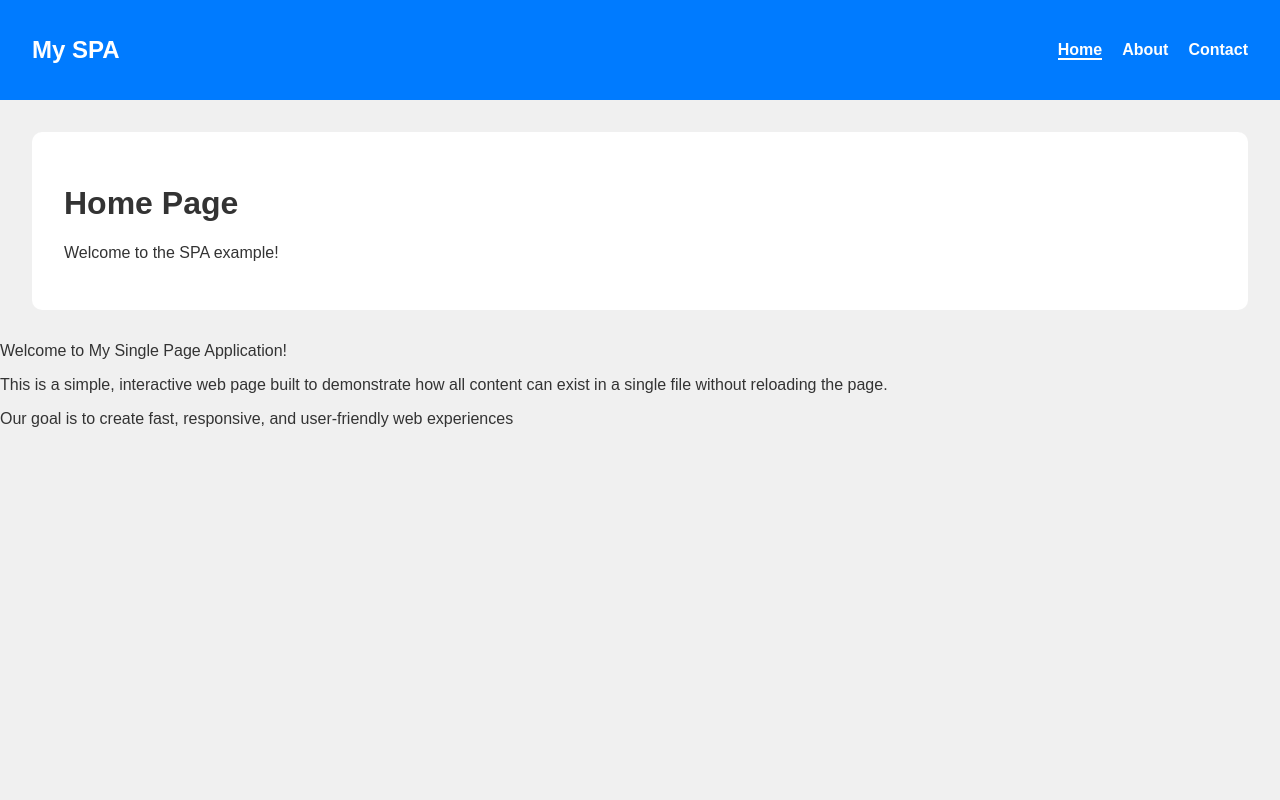
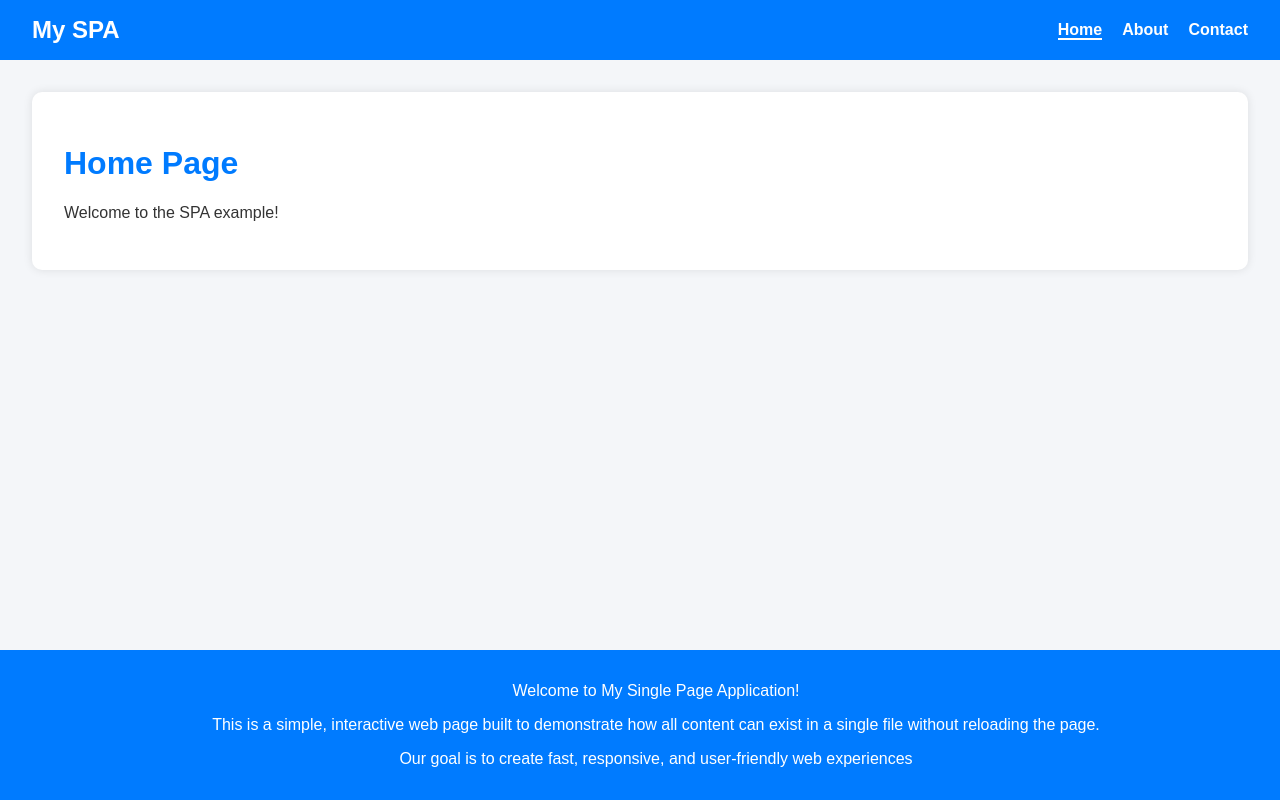
Before and after one commit to madhumathavi2005-dotcom/project1, a plain HTML site: page index.html in a window 1280 px wide. Drawn offline with Linux system fonts and the light colour scheme.

Commit message:
Update index.html

```diff
--- a/index.html
+++ b/index.html
@@ -7,6 +7,88 @@
   <link rel="stylesheet" href="style.css">
 </head>
 <body>
+  <style>
+    body {
+  font-family: Arial, sans-serif;
+  margin: 0;
+  background-color: #f4f6f9;
+  color: #333;
+}
+
+nav {
+  background-color: #007bff;
+  color: white;
+  padding: 1rem 2rem;
+  display: flex;
+  justify-content: space-between;
+  align-items: center;
+}
+
+nav h2 {
+  margin: 0;
+}
+
+nav ul {
+  list-style: none;
+  display: flex;
+  gap: 20px;
+  margin: 0;
+  padding: 0;
+}
+
+nav a {
+  color: white;
+  text-decoration: none;
+  font-weight: bold;
+}
+
+nav a.active {
+  border-bottom: 2px solid white;
+}
+
+main {
+  padding: 2rem;
+  margin: 2rem;
+  background: white;
+  border-radius: 10px;
+  box-shadow: 0 0 10px rgba(0, 0, 0, 0.1);
+}
+
+/* Footer */
+footer {
+  text-align: center;
+  padding: 1rem;
+  background-color: #007bff;
+  color: white;
+  position: fixed;
+  bottom: 0;
+  width: 100%;
+}
+
+/* Extra styling */
+img {
+  max-width: 100%;
+  border-radius: 10px;
+  margin-top: 1rem;
+}
+
+h1 {
+  color: #007bff;
+}
+
+button {
+  background-color: #007bff;
+  border: none;
+  color: white;
+  padding: 10px 15px;
+  border-radius: 5px;
+  cursor: pointer;
+}
+
+button:hover {
+  background-color: #0056b3;
+}
+</style>
 
   <nav>
     <h2>My SPA</h2>
```
